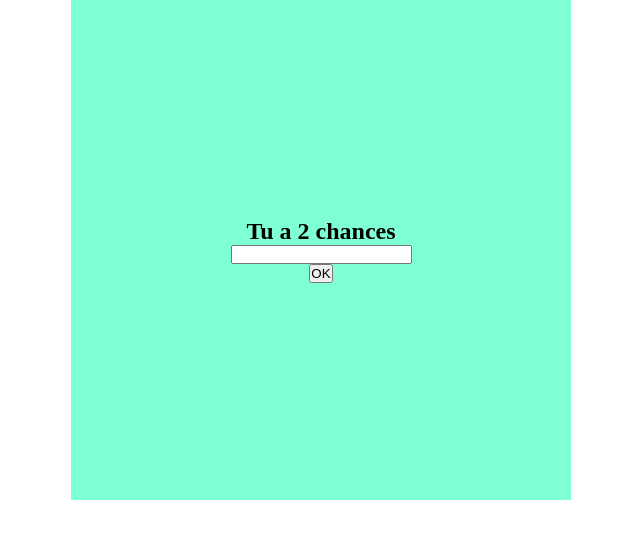
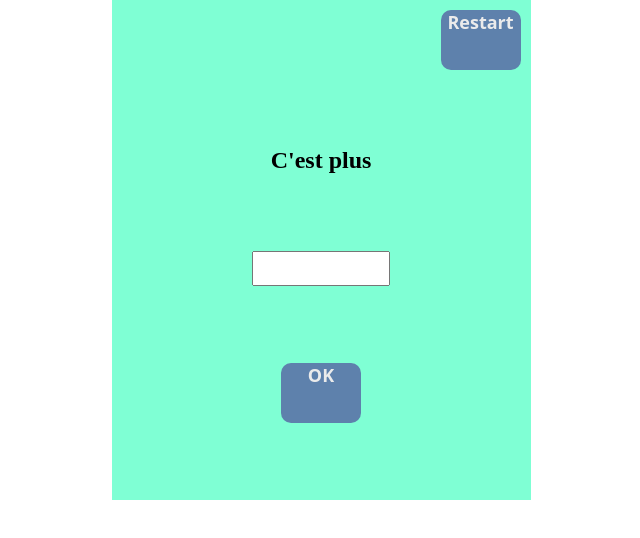
Before and after one commit to Biboys999/interface-new-version, a plain HTML site: page index.html in a window 1280 px wide. Both pictures are taken after a click on the button "OK". Shown: the whole page, without its empty margins (319-959 px from the left). Drawn offline with Linux system fonts and the light colour scheme.

Commit message:
jeu de devinette opérationel !

```diff
--- a/css/style.css
+++ b/css/style.css
@@ -26,11 +26,17 @@
 #bg-interface{
     background-color: aquamarine;
     height: 500px;
-    width: 500px;
-    align-content: center;
+    width: 419px;
 }
-
-
+#game{
+    height: 88%;
+    justify-content: space-evenly;
+}
+#onglet{
+    justify-content: flex-end;
+    margin-top: 10px;
+    margin-right: 10px;
+}
 
 #home{
     display: block;
@@ -41,9 +47,31 @@
 #loose{
     display: none;
 }
-#chance2{
+#plus{
     display: none;
 }
-#chance1{
+#moins{
     display: none;
 }
+
+input{
+    height: 7%;
+    width: 32%;
+}
+
+.btn {
+    background-color: #5e81ac;
+    color: #ebebeb;
+    font-size: 18px;
+    font-weight: 700;
+    font-family: 'Open Sans';
+    -moz-border-radius: 10px;
+    -webkit-border-radius: 10px;
+    border-radius: 10px;
+    padding: 0 40px;
+    height: 60px;
+    border: none;
+    width: 16%;
+    cursor: pointer;
+    transition: all 0.5s;
+}
--- a/index.html
+++ b/index.html
@@ -1,5 +1,5 @@
 <!DOCTYPE html>
-<html lang="en">
+<html lang="fr">
 <head>
     <meta charset="UTF-8">
     <meta name="viewport" content="width=device-width, initial-scale=1.0">
@@ -10,23 +10,24 @@
 </head>
 <body>
     <main class="container column w100 h100 align-center justify-center">
-        <section id="bg-interface" class="container column align-center justify-center">
+        <section id="bg-interface" class="container column">
+            <div id="onglet" class="container">
+                <button id="restart" class="btn container justify-center">Restart</button>
+            </div>
 
-            <h2 id="home">Tu a 3 chances</h2>
+            <section id="game" class="container column align-center justify-center">
 
-            <h2 id="chance2">Tu a 2 chances</h2>
+                <h2 id="home">Tu a 3 chances</h2>
+                <h2 id="plus">C'est plus</h2>
+                <h2 id="moins">C'est moins</h2>
+                <h2 id="win">Tu a gagner</h2>
+                <h2 id="loose">Tu a perdu</h2>
 
-            <h2 id="chance1">Tu a 1 chances</h2>
+                <input  id="text-input"    type="text">
 
-            <h2 id="win">Tu a gagner</h2>
+                <button id="btn" class="btn container justify-center">OK</button>
 
-            <h2 id="loose">Tu a perdu</h2>
-
-
-            <input  id="text-input"    type="text">
-
-            <button id="btn">OK</button>
-
+            </section>
         </section>
     </main>
 </body>
--- a/js/main.js
+++ b/js/main.js
@@ -1,18 +1,17 @@
-
-
 var aleatoire = Math.floor((Math.random() * 10) + 1);
 console.log(aleatoire)
 
 let home = document.querySelector("#home");
 let win = document.querySelector("#win");
 let loose = document.querySelector("#loose");
-let chance2 = document.querySelector("#chance2");
-let chance1 = document.querySelector("#chance1");
+let plus = document.querySelector("#plus");
+let moins = document.querySelector("#moins");
+
+let hpm = home + plus + moins
 
 var btn = document.querySelector('#btn');
 
 let counter = 0
-
 
 btn.onclick = function() {
     var num1 = document.querySelector('#text-input').value;
@@ -20,22 +19,35 @@ btn.onclick = function() {
 
     if (num1 == aleatoire) {
         home.style.display = "none";
+        moins.style.display = "none";
+        plus.style.display = "none";
+
         win.style.display = "block";
     }
-    else{
+    else if(counter == 2) {
+        moins.style.display = "none";
+        plus.style.display = "none";
+
+        loose.style.display = "block";
+    }
+    else if(num1 > aleatoire){
         home.style.display = "none";
-        chance2.style.display = "block";
-        counter++;
-        if (counter == 3) {
+        plus.style.display = "none";
+
+        moins.style.display = "block";
+        counter++
+    }
+    else if(num1 < aleatoire){
         home.style.display = "none";
-        loose.style.display = "block";
+        moins.style.display = "none";
 
-        }
+        plus.style.display = "block";
+        counter++
     }
 }
 
-/*
-btn3.onclick = function(){
+let restart = document.querySelector("#restart");
+
+restart.onclick = function(){
     location.reload();
 }
-*/
```
